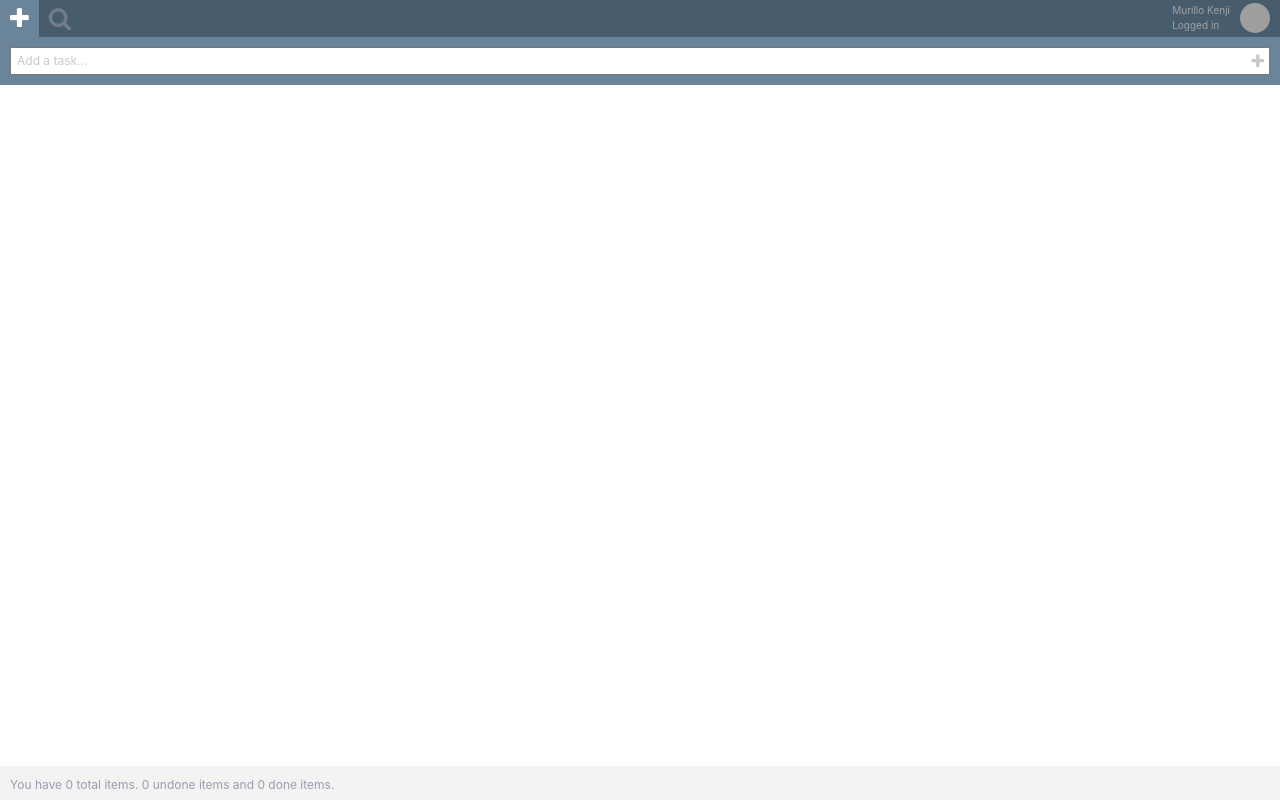
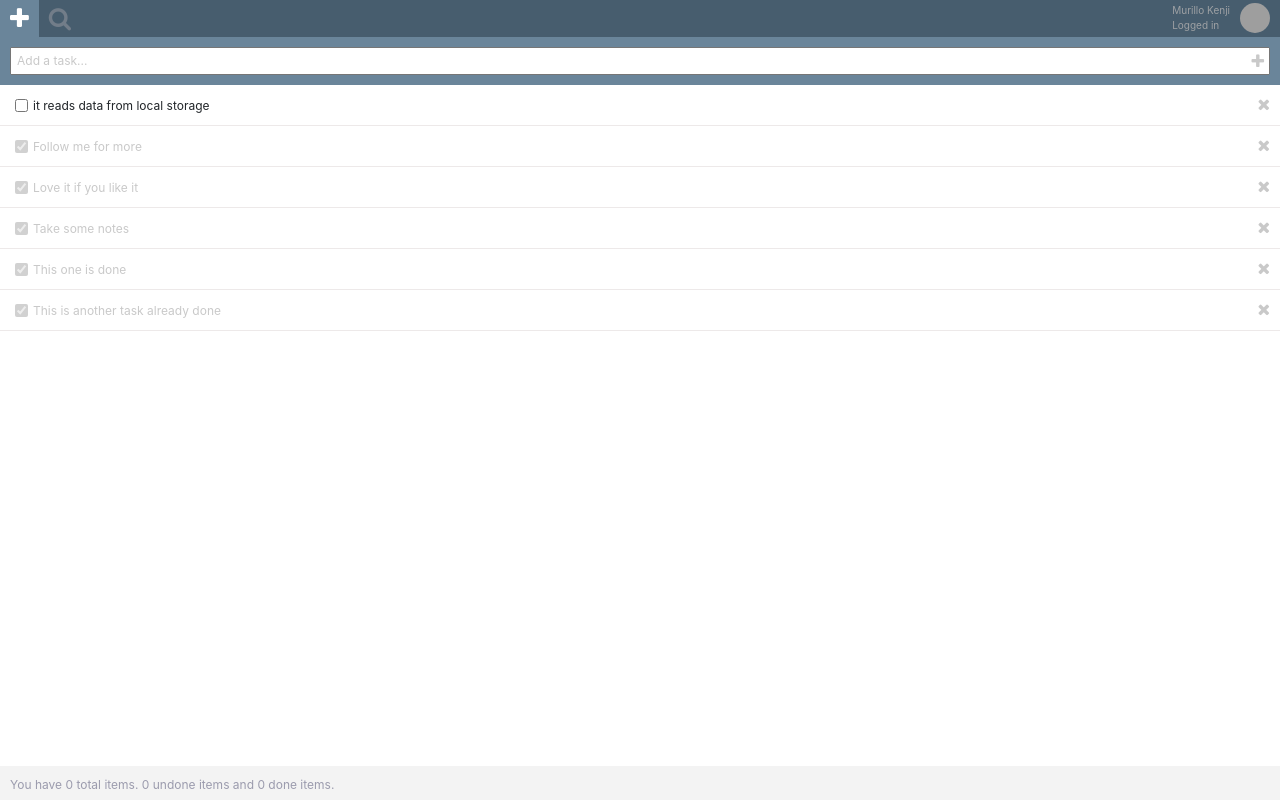
Before and after one commit to mukajihh/angular-task-manager, an Angular app: page / in a window 1280 px wide. Built offline with nearby package versions, Linux system fonts and the light colour scheme; grey boxes are pictures that could not be loaded.

Commit message:
[WIP] sort by checked

```diff
--- a/src/app/app.component.html
+++ b/src/app/app.component.html
@@ -11,7 +11,7 @@
     </div>
 
     <div id="input-text" [ngClass]="{'active' : headerType === 'add'}" >
-      <input type="text" placeholder="Add a task..." [(ngModel)]='description'>
+      <input type="text" placeholder="Add a task..." [(ngModel)]='description' (keyup.enter)='addTask(description)'>
       <i class="input-icon fa fa-plus" aria-hidden="true" (click)='addTask(description)'></i>
     </div>
 
@@ -32,8 +32,8 @@
 
 <div id="task-container">
   <ul class="task-list">
-    <li *ngFor="let task of taskList | search: query" [ngClass]="{'done' : task.stats === 'checked'}" class="task">
-      <input type="checkbox" checked="{{task.stats}}" [disabled]="task.stats === 'checked'" (change)='makeTaskDone(task)'>
+    <li *ngFor="let task of taskList | search: query | orderBy: {property: stats}" [ngClass]="{'done' : task.stats === 'done'}" class="task">
+      <input type="checkbox" [checked]="task.stats === 'done'" [disabled]="task.stats === 'done'" (change)='makeTaskDone(task)'>
       <span>{{task.desc}}</span>
       <i class="fa fa-close" aria-hidden="true" (click)='removeTask(task)'></i>
     </li>
--- a/src/app/app.component.ts
+++ b/src/app/app.component.ts
@@ -1,22 +1,30 @@
 import { Component } from '@angular/core';
 import { SearchPipe } from './pipe/search.pipe';
+import { CheckPipe } from './pipe/check.pipe';
 
-import { Task } from './service/service.task';
+import { Task } from './class/class.task';
+import { TaskList } from './service/service.taskList';
 
 @Component({
   selector: 'app-root',
   templateUrl: './app.component.html',
-  styleUrls: ['./app.component.scss']
+  styleUrls: ['./app.component.scss'],
 })
 
 export class AppComponent{
+  query: string = '';
+  description: string = '';
 
   private headerType: string = 'add';
 
-  public taskList: Array<Task> = [];
+  public taskList: Array<Task>;
   public taskCount: number = 0;
   public taskDoneCount: number = 0;
   public taskDoingCount: number = 0;
+
+  constructor( list: TaskList ) {
+    this.taskList = list.getTaskList();
+  }
 
   public changeTab(event): void {
     switch (event) {
@@ -28,9 +36,15 @@ export class AppComponent{
         this.headerType = 'search';
         break;
     }
+    this.query = null;
+    this.description = null;
   }
 
   public addTask(desc: string): void {
+    if (this.taskExists(desc)) {
+      alert('Task already Exists');
+      return;
+    }
     this.taskList.push(new Task(desc));
     this.updateFooter();
   }
@@ -41,7 +55,7 @@ export class AppComponent{
   }
 
   public makeTaskDone(task: Task): void {
-    this.taskList[this.taskList.indexOf(task)].stats = 'checked';
+    this.taskList[this.taskList.indexOf(task)].stats = 'done';
     this.updateFooter();
   }
 
@@ -50,11 +64,21 @@ export class AppComponent{
     this.taskDoingCount = 0;
     this.taskDoneCount = 0;
     this.taskList.forEach(task => {
-      if (task.stats == 'checked') {
+      if (task.stats == 'done') {
         this.taskDoneCount++;
       } else {
         this.taskDoingCount++;
       }
     })
   }
+
+  public taskExists(desc: string): boolean {
+    let exists = false;
+    this.taskList.forEach(task => {
+      if (task.desc === desc) {
+        return exists = true;
+      }
+    })
+    return exists;
+  }
 }
--- a/src/app/service/service.task.ts
+++ b/src/app/class/class.task.ts
@@ -7,6 +7,6 @@ export class Task {
 
   constructor(desc: string) {
     this.desc = desc;
-    this.stats = '';
+    this.stats = 'doing';
   }
 }
--- /dev/null
+++ b/src/app/pipe/check.pipe.ts
@@ -0,0 +1,22 @@
+import { Pipe, PipeTransform } from '@angular/core';
+import { Task } from '../class/class.task'
+
+@Pipe({
+  name: 'orderBy'
+})
+export class CheckPipe implements PipeTransform {
+  transform(items: Task[], args?: any): Task[] {
+    console.log(items);
+    return items.sort((a, b) => {
+    	if(a[args.property] < b[args.property]){
+        return -1;
+      }
+      else if( a[args.property] > b[args.property]){
+        return 1;
+      }
+      else{
+        return 0;
+      }
+    });
+  }
+}
--- a/src/app/pipe/search.pipe.ts
+++ b/src/app/pipe/search.pipe.ts
@@ -1,5 +1,5 @@
 import { Pipe, PipeTransform } from '@angular/core';
-import { Task } from '../service/service.task'
+import { Task } from '../class/class.task'
 
 @Pipe({
   name: 'search'
--- /dev/null
+++ b/src/app/service/service.taskList.ts
@@ -0,0 +1,15 @@
+import { Injectable } from '@angular/core';
+
+@Injectable()
+export class TaskList {
+  public getTaskList(): any[] {
+    return [
+    	{ desc: 'it reads data from local storage', stats: 'doing'},
+      { desc: 'Follow me for more', stats: 'done'},
+      { desc: 'Love it if you like it', stats: 'done'},
+      { desc: 'Take some notes', stats: 'done'},
+      { desc: 'This one is done', stats: 'done'},
+      { desc: 'This is another task already done', stats: 'done'}
+    ];
+  }
+}
```
Also changed, not shown: src/app/app.module.ts (+5 -3 lines).
